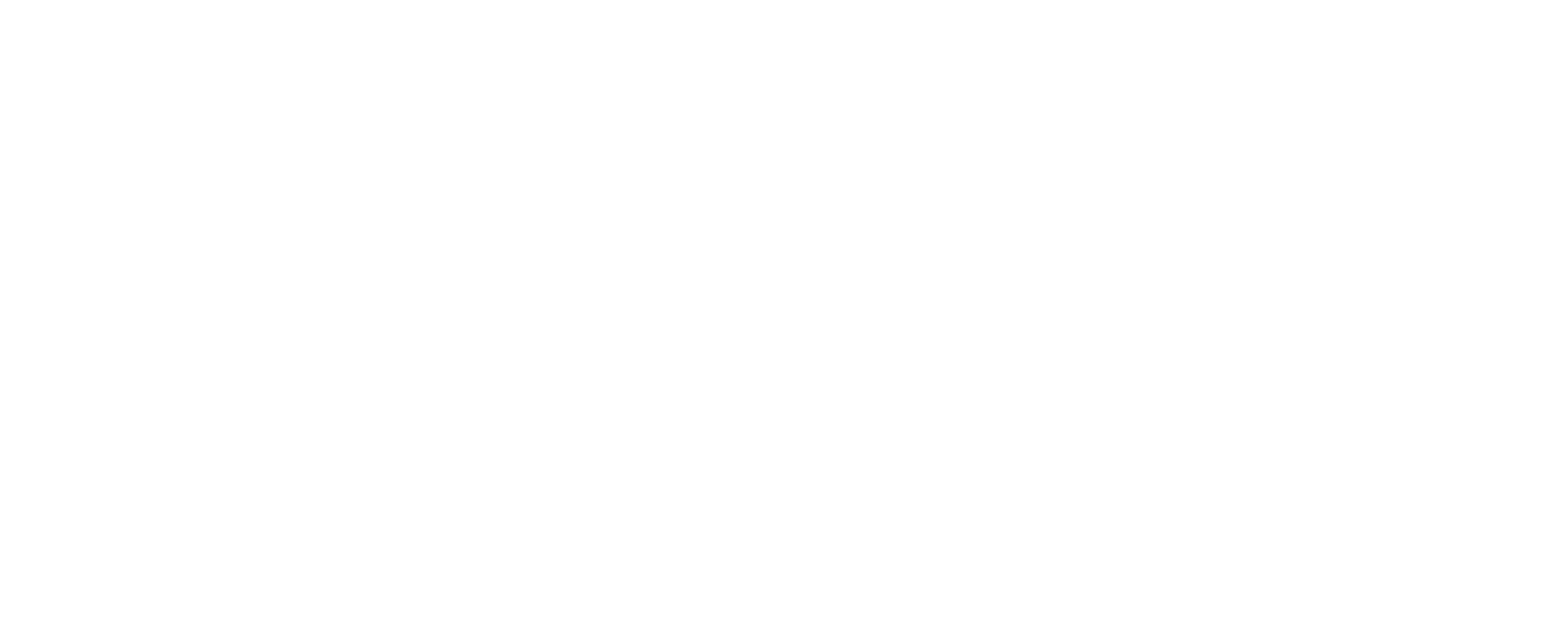
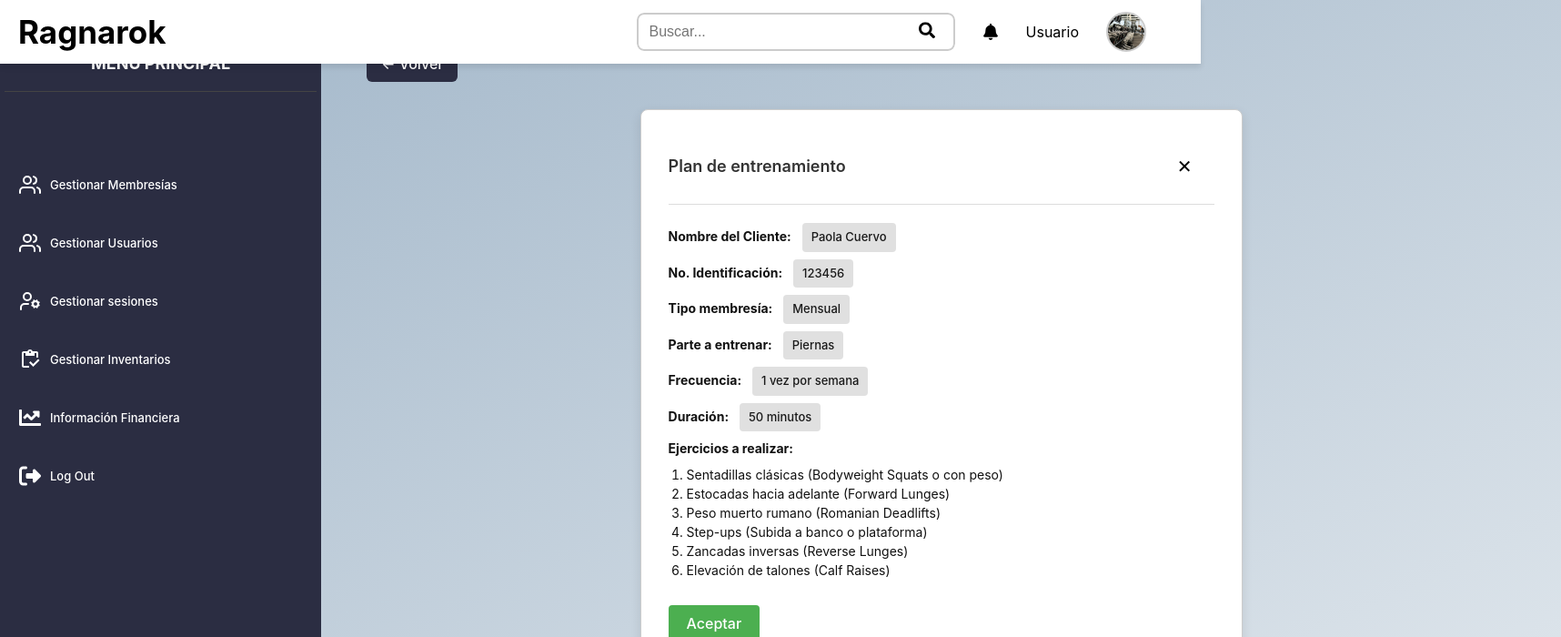
Before and after one commit to brayanfu038/GymRepository, a React (Vite) app in the folder frontend-gym/: page /ResultadoMembresia in a window 1280 px wide. Before the commit this address had no page. Shown: the top 700 px of the page at 91% size, 1716 px wide, since content can reach past the window. Built offline with nearby package versions, Linux system fonts and the light colour scheme.

Commit message:
Interfaz Ejericio

```diff
--- a/frontend-gym/src/App.tsx
+++ b/frontend-gym/src/App.tsx
@@ -20,6 +20,8 @@
 import ModalExportar from './Components/generals/ModalExportar';
 import Anamnesis from './Components/Pages/membresias/Anamnesis';
 import CrearEjercicio from './Components/Pages/membresias/CrearEjercicio';
+import PlanEntrenamiento from './Components/Pages/membresias/PlanEntrenamiento';
+
 // Datos ficticios
 const datosEjemplo = [
   { documento: '12345678', nombre: 'Juan Pérez', tipo: 'Premium', vencimiento: '2025-01-01', estado: true },
@@ -236,6 +238,17 @@
           }
         />
 
+        <Route
+          path="/ResultadoMembresia"
+          element={
+            // <ProtectedRoute>
+            <PlanEntrenamiento
+
+            />
+            //</ProtectedRoute>
+          }
+        />
+
         {/* Ruta por defecto: redirigir a login si no se encuentra <Route path="*" element={<Navigate to="/login" />} />*/}
 
 
--- /dev/null
+++ b/frontend-gym/src/Components/Pages/membresias/PlanEntrenamiento.css
@@ -0,0 +1,95 @@
+.containerPE {
+  display: flex;
+  flex-direction: column;
+  height: 100vh;
+  background: linear-gradient(to bottom right, #a0b5c8, #dfe6ec);
+}
+
+.contentPE {
+  display: flex;
+  flex: 1;
+}
+
+.mainAreaPE {
+  flex: 1;
+  padding: 50px;
+  background-color: transparent;
+  position: relative;
+}
+
+.volver-btnPE {
+  background-color: #2b2d42;
+  color: white;
+  border: none;
+  padding: 10px 16px;
+  border-radius: 6px;
+  margin-bottom: 30px;
+  cursor: pointer;
+  display: inline-flex;
+  align-items: center;
+  gap: 8px;
+}
+
+.modalPE {
+  background: white;
+  padding: 30px;
+  border-radius: 8px;
+  box-shadow: 0 4px 12px rgba(0, 0, 0, 0.1);
+  width: 600px;
+  margin: 0 auto;
+  border: 1px solid #ccc;
+}
+
+.modal-headerPE {
+  display: flex;
+  justify-content: space-between;
+  align-items: center;
+  border-bottom: 1px solid #ddd;
+  padding-bottom: 10px;
+  margin-bottom: 20px;
+}
+
+.modal-headerPE h3 {
+  font-size: 18px;
+  color: #333;
+  font-weight: 600;
+}
+
+.close-btnPE {
+  background: none;
+  border: none;
+  font-size: 20px;
+  cursor: pointer;
+}
+
+.modal-bodyPE p,
+.modal-bodyPE ol {
+  font-size: 14px;
+  color: #111;
+  margin: 8px 0;
+}
+
+.modal-bodyPE ol {
+  padding-left: 20px;
+}
+
+.aceptar-btnPE {
+  margin-top: 20px;
+  padding: 10px 20px;
+  background-color: #4CAF50;
+  color: white;
+  border: none;
+  border-radius: 4px;
+  cursor: pointer;
+}
+
+.valor-dinamico {
+  display: inline-block;
+  padding: 6px 10px;
+  background-color: #e0e0e0;
+  color: #1a1a1a;
+  border-radius: 4px;
+  margin-left: 8px;
+  font-weight: 500;
+  font-size: 13px;
+}
--- /dev/null
+++ b/frontend-gym/src/Components/Pages/membresias/PlanEntrenamiento.tsx
@@ -0,0 +1,71 @@
+import React from 'react';
+import './PlanEntrenamiento.css';
+import TopBar from '../../generals/TopBar';
+import SideMenu from '../../generals/SideMenu';
+import { useNavigate } from 'react-router-dom';
+
+const PlanEntrenamiento: React.FC = () => {
+  const navigate = useNavigate();
+
+  // Datos simulados que vienen del backend
+  const datos = {
+    cliente: 'Paola Cuervo',
+    identificacion: '123456',
+    membresia: 'Mensual',
+    parte: 'Piernas',
+    frecuencia: '1 vez por semana',
+    duracion: '50 minutos',
+    ejercicios: [
+      'Sentadillas clásicas (Bodyweight Squats o con peso)',
+      'Estocadas hacia adelante (Forward Lunges)',
+      'Peso muerto rumano (Romanian Deadlifts)',
+      'Step-ups (Subida a banco o plataforma)',
+      'Zancadas inversas (Reverse Lunges)',
+      'Elevación de talones (Calf Raises)',
+    ]
+  };
+
+  return (
+    <div className="containerPE"style={{ backgroundColor: "#f8fafd", minHeight: "120%", width: "175%" }}>
+      <TopBar />
+      <div className="contentPE">
+        <SideMenu />
+        <div className="mainAreaPE">
+          <button className="volver-btnPE" onClick={() => navigate(-1)}>
+            ← Volver
+          </button>
+
+          <div className="modalPE">
+            <div className="modal-headerPE">
+              <h3>Plan de entrenamiento</h3>
+              <button className="close-btnPE" onClick={() => navigate(-1)}>✕</button>
+            </div>
+
+            <div className="modal-bodyPE">
+              <p><strong>Nombre del Cliente:</strong> <span className="valor-dinamico">{datos.cliente}</span></p>
+              <p><strong>No. Identificación:</strong> <span className="valor-dinamico">{datos.identificacion}</span></p>
+              <p><strong>Tipo membresía:</strong> <span className="valor-dinamico">{datos.membresia}</span></p>
+              <p><strong>Parte a entrenar:</strong> <span className="valor-dinamico">{datos.parte}</span></p>
+              <p><strong>Frecuencia:</strong> <span className="valor-dinamico">{datos.frecuencia}</span></p>
+              <p><strong>Duración:</strong> <span className="valor-dinamico">{datos.duracion}</span></p>
+
+              <p><strong>Ejercicios a realizar:</strong></p>
+              <ol>
+                {datos.ejercicios.map((ejercicio, index) => (
+                  <li key={index}>{ejercicio}</li>
+                ))}
+              </ol>
+
+              <button className="aceptar-btnPE" onClick={() => navigate(-1)}>
+                Aceptar
+              </button>
+            </div>
+          </div>
+
+        </div>
+      </div>
+    </div>
+  );
+};
+
+export default PlanEntrenamiento;
```
